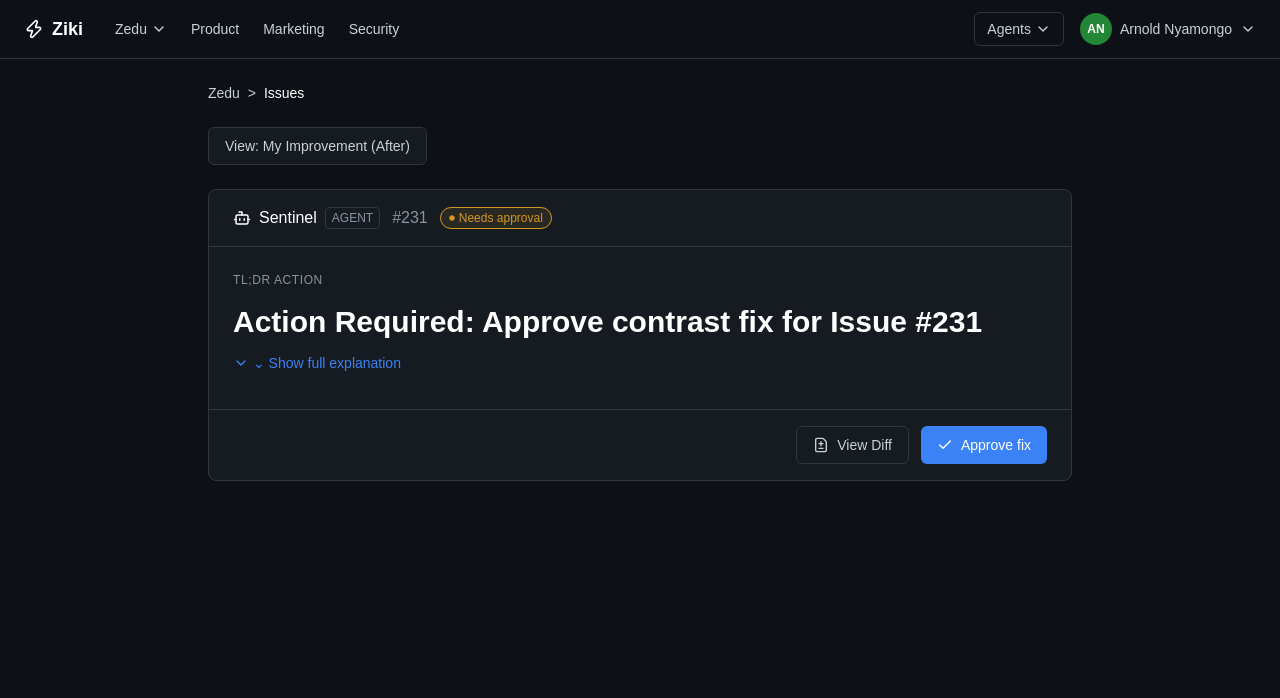
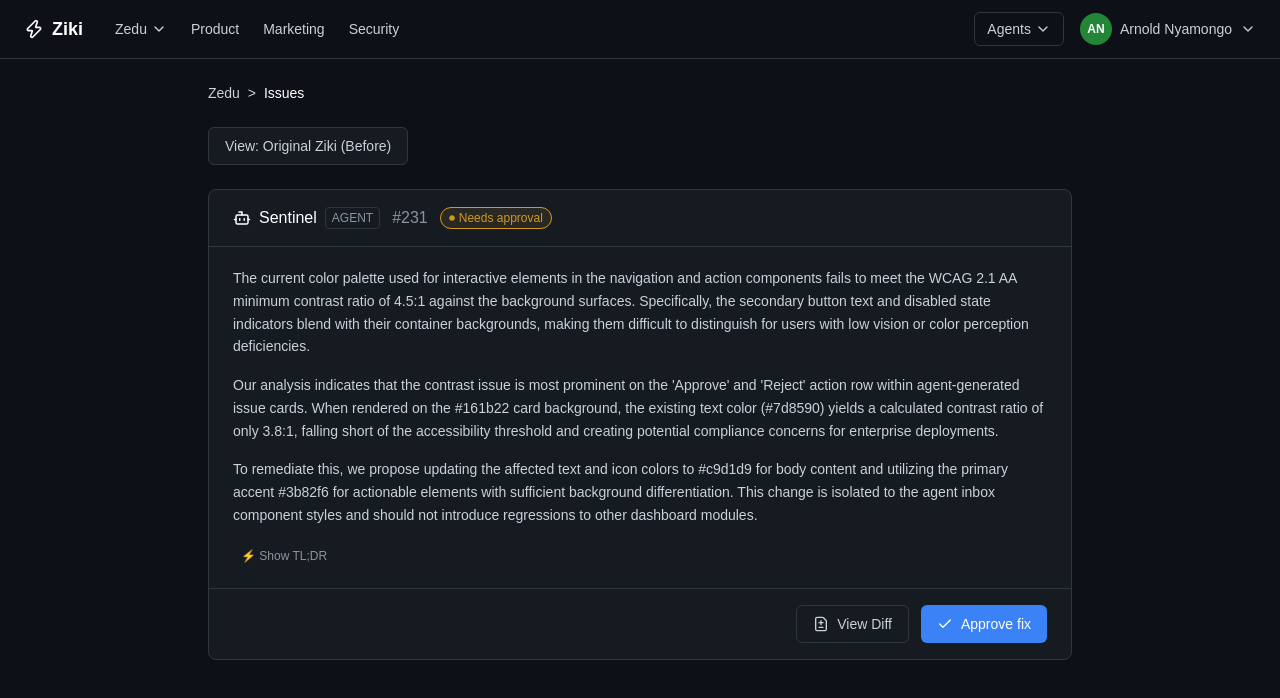
Before and after one commit to Arnoldoo1/ziki-inbox, a Next.js app: page / in a window 1280 px wide. Shown: the top 698 px of the page. Built offline with nearby package versions, Linux system fonts and the light colour scheme.

Commit message:
Default to original view

```diff
--- a/app/page.tsx
+++ b/app/page.tsx
@@ -11,7 +11,7 @@ import {
 } from 'lucide-react';
 
 export default function Home() {
-  const [view, setView] = useState<'original' | 'improved'>('improved');
+  const [view, setView] = useState<'original' | 'improved'>('original');
   const [showFullExplanation, setShowFullExplanation] = useState(false);
 
   const toggleView = () => {
```
